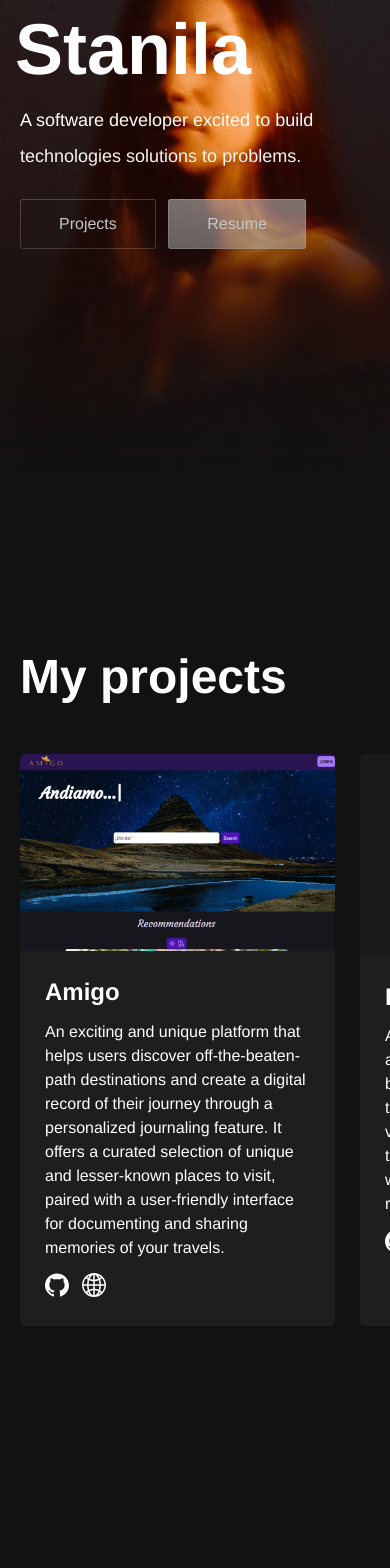
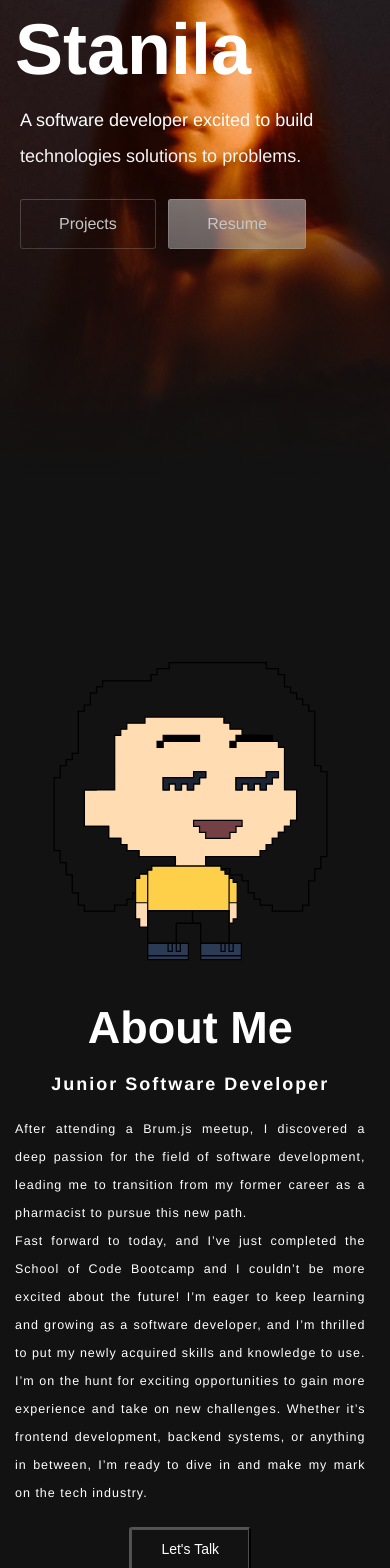
Before and after one commit to BeatriceStanila/portfolio, a Next.js app in the folder my-website/: page / in a window 390 px wide. Shown: the part 280-1848 px from the top of the page. Before the commit the page ends 1706 px from the top, so only its background shows below. Built offline with nearby package versions, Linux system fonts and the light colour scheme.

Commit message:
About section is responsive

```diff
--- /dev/null
+++ b/my-website/src/components/About/About.js
@@ -0,0 +1,33 @@
+import React from "react";
+
+function About() {
+  return (
+    <div className="about" id="about">
+      <div className="about-section">
+        <img src="/avatar.svg" />
+        <div className="about-content">
+          <h1>About Me</h1>
+          <h2>Junior Software Developer</h2>
+          <p>
+            After attending a Brum.js meetup, I discovered a deep passion for
+            the field of software development, leading me to transition from my
+            former career as a pharmacist to pursue this new path.
+            <br />
+            Fast forward to today, and I’ve just completed the School of Code
+            Bootcamp and I couldn’t be more excited about the future! I’m eager
+            to keep learning and growing as a software developer, and I’m
+            thrilled to put my newly acquired skills and knowledge to use.
+            <br />
+            I’m on the hunt for exciting opportunities to gain more experience
+            and take on new challenges. Whether it’s frontend development,
+            backend systems, or anything in between, I’m ready to dive in and
+            make my mark on the tech industry.
+          </p>
+          <button className="about-btn">Let's Talk</button>
+        </div>
+      </div>
+    </div>
+  );
+}
+
+export default About;
--- a/my-website/src/components/Projects/Projects.js
+++ b/my-website/src/components/Projects/Projects.js
@@ -1,10 +1,9 @@
 import React from "react";
 import Link from "next/link";
-// import styles from "./projects.module.css";
 
 function Projects({ title, description, demo, repo, image }) {
   return (
-    <div class="project">
+    <div class="project" id="projects">
       <img class="project-image" src={image} />
       <div class="project-content">
         <h4 class="project-title">{title}</h4>
--- a/my-website/src/pages/index.js
+++ b/my-website/src/pages/index.js
@@ -3,6 +3,7 @@ import { projectsData } from "../data/data";
 
 import Hero from "@/components/Hero/Hero";
 import Projects from "@/components/Projects/Projects";
+import About from "@/components/About/About";
 
 export default function Home() {
   return (
@@ -19,7 +20,7 @@ export default function Home() {
           name="Beatrice Stanila"
           intro="A software developer excited to  build technologies solutions to problems."
         />
-
+        <About />
         <div class="projects">
           <div>
             <h3>My projects</h3>
--- a/my-website/src/styles/globals.css
+++ b/my-website/src/styles/globals.css
@@ -243,7 +243,8 @@ ul {
   background-color: #ffffff80;
 }
 
-/*Projects side*/
+/*---------------------------------------------------------------------------*/
+/* PROJECTS SECTION*/
 
 .projects {
   display: flex;
@@ -258,9 +259,10 @@ ul {
 }
 
 .projects h3 {
-  font-size: 48px;
+  font-size: 75px;
   line-height: 1.1em;
-  margin: 0 0 50px 0;
+  margin: 0 0 90px 0;
+  text-transform: capitalize;
 }
 
 .projects .projects-wrapper {
@@ -299,11 +301,12 @@ ul {
 .projects .projects-wrapper .project-content .project-description {
   font-size: 16px;
   line-height: 1.5em;
+  text-align: justify;
 }
 
 .projects .projects-wrapper .project-content .project-icons {
   display: flex;
-  flex-flow: row norwap;
+  flex-flow: row nowrap;
   gap: 12.5px;
 }
 
@@ -326,6 +329,8 @@ ul {
 
   .projects h3 {
     padding: 0 20px;
+    font-size: 45px;
+    text-align: center;
   }
 
   .projects .projects-wrapper {
@@ -348,3 +353,117 @@ ul {
     flex: 0 0 90%;
   }
 }
+
+/*---------------------------------------------------------------------------*/
+/* ABOUT SECTION*/
+
+.about {
+  width: 100%;
+  padding: 80px 0;
+}
+
+.about img {
+  height: auto;
+  width: 490px;
+  margin-bottom: 50px;
+}
+
+.about-content {
+  width: 570px;
+}
+
+.about-section {
+  width: 1130px;
+  max-width: 95%;
+  margin: 0 auto 0 5px;
+  display: flex;
+  align-items: center;
+  justify-content: space-around;
+}
+
+.about-content h1 {
+  font-size: 75px;
+  margin-bottom: 25px;
+  text-transform: capitalize;
+}
+
+.about-content h2 {
+  font-size: 22px;
+  margin-bottom: 25px;
+  letter-spacing: 2px;
+  text-transform: capitalize;
+}
+
+.about-content p {
+  font-size: 16.5px;
+  margin-bottom: 45px;
+  letter-spacing: 1px;
+  line-height: 28px;
+  text-align: justify;
+}
+
+.about-btn {
+  display: inline-block;
+  font-size: 16px;
+  line-height: 1.5em;
+  text-decoration: none;
+  color: var(--text-color);
+  box-shadow: inset 0 0 0 1px #ffffff40, 0 10px 30px -10px #ffffff00;
+  padding: 13px 39px;
+  border-radius: 3px;
+  transition: 300ms;
+  background-color: #121212;
+}
+
+.about-btn:hover,
+.about-btn:focus {
+  color: #121212;
+  background: #fff;
+  box-shadow: inset 0 0 0 1px #ffffff40, 0 10px 30px -10px #ffffff80;
+}
+
+@media (max-width: 767px) {
+  .about {
+    padding: 50px 0;
+  }
+
+  .about img {
+    width: 100%;
+    margin-bottom: 30px;
+  }
+
+  .about-content {
+    width: 100%;
+    text-align: center;
+  }
+
+  .about-section {
+    flex-direction: column;
+    align-items: center;
+    justify-content: center;
+  }
+
+  .about-content h1 {
+    font-size: 45px;
+    margin-bottom: 20px;
+  }
+
+  .about-content h2 {
+    font-size: 18px;
+    margin-bottom: 20px;
+  }
+
+  .about-content p {
+    font-size: 12.5px;
+    margin-bottom: 30px;
+    text-align: justify;
+    margin: 5px 10px;
+  }
+
+  .about-btn {
+    display: block;
+    margin: 20px auto 0 auto;
+    padding: 10px 30px;
+    font-size: 14px;
+  }
+}
```
Also changed, not shown: my-website/public/avatar.svg (added).
